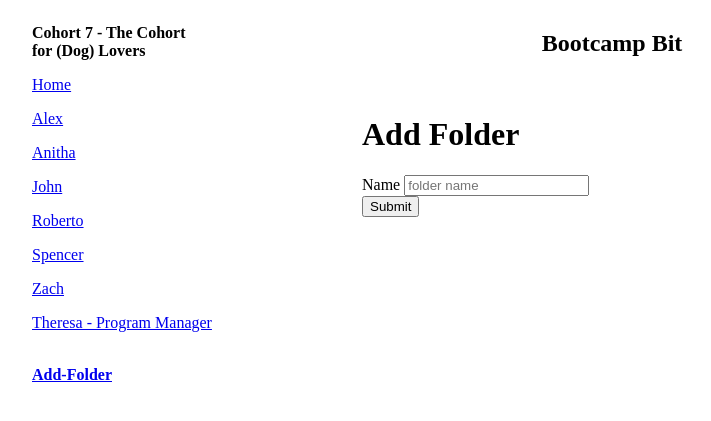
After one commit to gatorisgreater/bootcamp-bit, a Flask app: page /add in a window 1280 px wide. The commit adds this page. Shown: the top 421 px of the page, without its empty margins (8-719 px from the left). Run offline with Flask 2, Linux system fonts and the light colour scheme.

Commit message:
implemented POST endpoint to add to most recent projects list

```diff
--- a/run.py
+++ b/run.py
@@ -1,5 +1,8 @@
-from flask import Flask, render_template
+from flask import Flask, render_template, request, redirect, url_for
 app = Flask(__name__)
+
+my_list=[0]
+
 
 @app.route("/")
 @app.route("/home")
@@ -7,8 +10,18 @@ def home():
     my_img = "https://avatars1.githubusercontent.com/u/22352414?v=3&s=460"
     return render_template('child.html',
                            my_string="Your most recent projects",
-                           my_list=[0],
+                           my_list=my_list,
                            my_img=my_img)
+
+@app.route("/add", methods=["GET"])
+def add_folder_get():
+    return render_template("add_folder.html")
+
+@app.route("/add", methods=["POST"])
+def add_folder_post():
+    entry = request.form["title"]
+    my_list.insert(0, entry)
+    return redirect(url_for("home"))
 
 # @app.route("/<name>")
 # def cohortmate(name):
--- /dev/null
+++ b/templates/add_folder.html
@@ -0,0 +1,15 @@
+{% extends "parent.html" %}
+
+{% block content %}
+<h1>
+    Add Folder
+</h1>
+
+<form role="form" method="POST">
+    <div class="form-group">
+        <label for="title">Name</label>
+        <input type="text" class="form-control" id="title" name="title" placeholder="folder name" required>
+    </div>
+    <button type="submit" class="btn btn-default">Submit</button>
+</form>
+{% endblock %}
--- a/templates/parent.html
+++ b/templates/parent.html
@@ -17,6 +17,7 @@
 
             span {
                 font-weight: bold;
+                width: 50%;
             }
 
            ul#nav {
@@ -58,6 +59,8 @@
               {{ nav_link('spencer', 'Spencer') }}
               {{ nav_link('zach', 'Zach') }}
               {{ nav_link('theresa', 'Theresa - Program Manager') }}
+              <br>
+              {{ nav_link('add_folder_get', 'Add-Folder') }}
             </ul>
 
         <div id="main">
```
